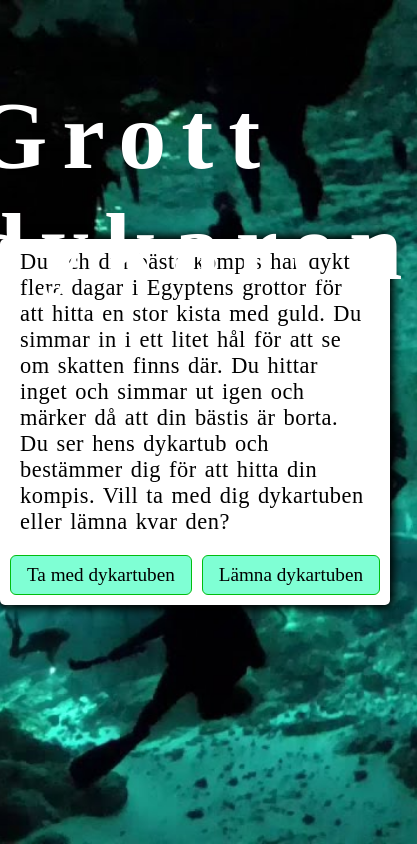
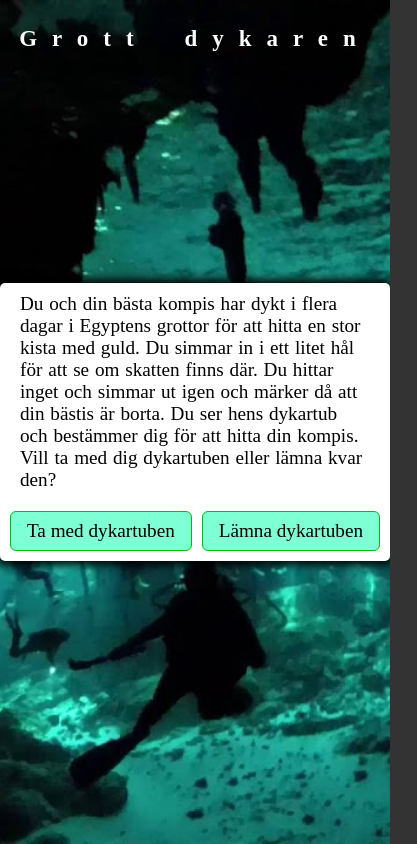
Before and after one commit to Sillen00/TextbaseradInteraktivUpplevelse-Uppgift-prompt-alert, a plain HTML site: page index.html in a window 390 px wide. Shown: the whole page, 417 px wide, since content can reach past the window. Drawn offline with Linux system fonts and the light colour scheme; a web font is replaced by a local one.

Commit message:
Mobile mediaQuery

```diff
--- a/style.css
+++ b/style.css
@@ -39,6 +39,7 @@ h1{
     padding:10px;
     border-radius:5px;
     box-shadow: 0 0 10px 4px;
+    margin-top: 200px;
 }
 
 .container p{
@@ -67,3 +68,19 @@ h1{
 .btn:hover{
     border-color: black;
 }
+
+
+@media screen and (max-width: 872px) {
+    h1{
+        top: 1.6rem;
+        font-size: 23px;
+    }
+    .container{
+        margin-top: 0px;
+    }
+    .container p{
+        letter-spacing: 0;
+        word-spacing: 1px;
+        font-size: 1.2rem;
+    }
+}
```
